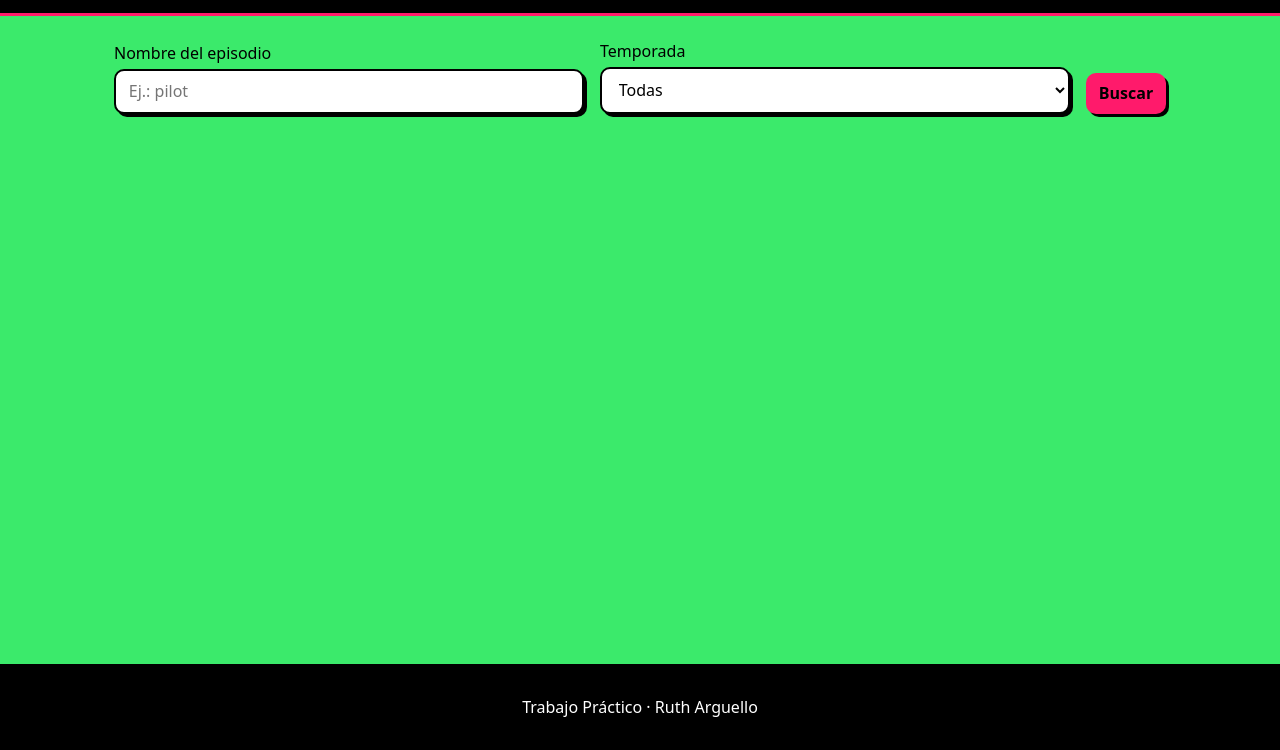
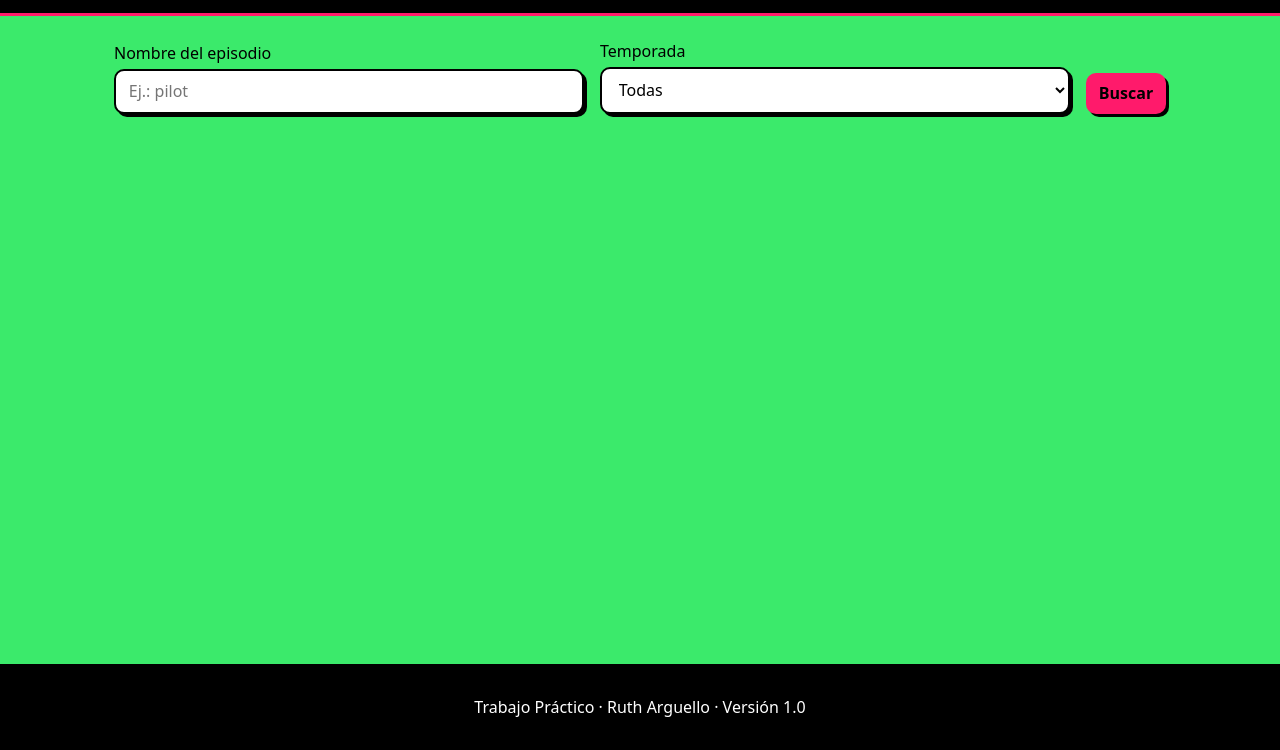
Before and after one commit to arguellomrutharami2-ui/tp-arguello-ruth, a plain HTML site: page index.html in a window 1280 px wide. Shown: the part 50-800 px from the top of the page. Drawn offline with Linux system fonts and the light colour scheme.

Commit message:
Update footer to include version information
Add version number to footer in index.html

```diff
--- a/index.html
+++ b/index.html
@@ -36,9 +36,9 @@
     <section id="resultados" class="grilla" aria-label="Resultados"></section>
   </main>
 
-  <footer class="pie">
-    <p>Trabajo Práctico · Ruth Arguello</p>
-  </footer>
+<footer class="pie">
+  <p>Trabajo Práctico · Ruth Arguello · Versión <span id="version">1.0</span></p>
+</footer>
 
   <script src="js/app.js"></script>
 </body>
```
